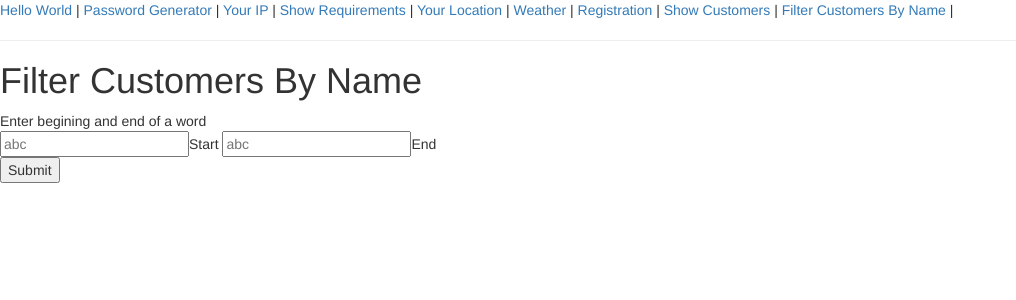
After one commit to DanilaOak/Flask-App, a Flask app: page /filter-by-name.html in a window 1280 px wide. The commit adds this page. Shown: the top 300 px of the page, without its empty margins (0-1016 px from the left). Run offline with Flask 2, Linux system fonts and the light colour scheme; some libraries are stand-ins or nearby versions.

Commit message:
add - Filter Customers By Name

```diff
--- a/app/app.py
+++ b/app/app.py
@@ -1,6 +1,8 @@
 from flask import Flask
 from app.config import DevConfig
-from app.view import index, get_req, UserReg, get_my_ip, location, weather, location, PasswordGen, AllCustomers
+from app.view import index, get_req, UserReg, \
+    get_my_ip, location, weather, location, \
+    PasswordGen, AllCustomers, FilterByName
 
 app = Flask(__name__)
 app.config.from_object(DevConfig)
@@ -21,3 +23,5 @@ app.add_url_rule('/weather-api.html', view_func=weather)
 app.add_url_rule('/reg-user.html', view_func=UserReg.as_view('registration'))
 
 app.add_url_rule('/show-customers.html', view_func=AllCustomers.as_view('all customers'))
+
+app.add_url_rule('/filter-by-name.html', view_func=FilterByName.as_view('filter customers by name'))
--- a/app/templates/base.html
+++ b/app/templates/base.html
@@ -15,6 +15,7 @@
         <a href="weather-api.html">Weather</a> |
         <a href="reg-user.html">Registration</a> |
         <a href="show-customers.html">Show Customers</a> |
+        <a href="filter-by-name.html">Filter Customers By Name</a> |
     </div>
     <hr>
     {% block content %}{% endblock %}
--- /dev/null
+++ b/app/templates/filter-by-name.html
@@ -0,0 +1,17 @@
+<!-- extend base layout -->
+{% extends "base.html" %}
+
+{% block content %}
+    <h1>Filter Customers By Name</h1>
+    <form action ="" method="POST">
+        <p>Enter begining and end of a word<br>
+            <input type="text" name="Start" pattern="^[a-zA-Z]+$" placeholder="abc">Start </input>
+            <input type="text" name="End" pattern="^[a-zA-Z]+$" placeholder="abc">End</input><br>
+            <input type="submit" value="Submit"></input></p>
+    </form>
+    {% if customers %}
+        {% for i in customers %}
+            <h5> {{ i }}</h5>
+        {% endfor %}
+    {% endif %}
+{% endblock %}
--- a/app/view.py
+++ b/app/view.py
@@ -2,7 +2,7 @@ from flask import render_template, request
 from .utils import gen_password, get_location, get_weather
 from flask.views import MethodView
 from app.config import DevConfig
-from app.db_utils.utils_db import User, get_all_customers
+from app.db_utils.utils_db import User, get_all_customers, filter_by_name
 
 
 class UserReg(MethodView):
@@ -50,6 +50,7 @@ def weather():
     weather_info = get_weather()
     return render_template('weather-api.html', weather_info=weather_info, title='Weather Info')
 
+
 class AllCustomers(MethodView):
     def get(self):
         return render_template('show-customers.html', title='All Customers')
@@ -58,3 +59,13 @@ class AllCustomers(MethodView):
         customers = get_all_customers(int(request.form["Limit"]))
         users = [User(i).to_dict() for i in customers]
         return render_template('show-customers.html', customers=users, title='Show Customers')
+
+
+class FilterByName(MethodView):
+    def get(self):
+        return render_template('filter-by-name.html', title='Filter Customers By Name')
+
+    def post(self):
+        customers = filter_by_name(str(request.form["Start"]), str(request.form["End"]))
+        users = [User(i).to_dict() for i in customers]
+        return render_template('filter-by-name.html', customers=users, title='Filter Customers By Name')
```
Also changed, not shown: app/db_utils/utils_db.py (+16 -1 lines).
